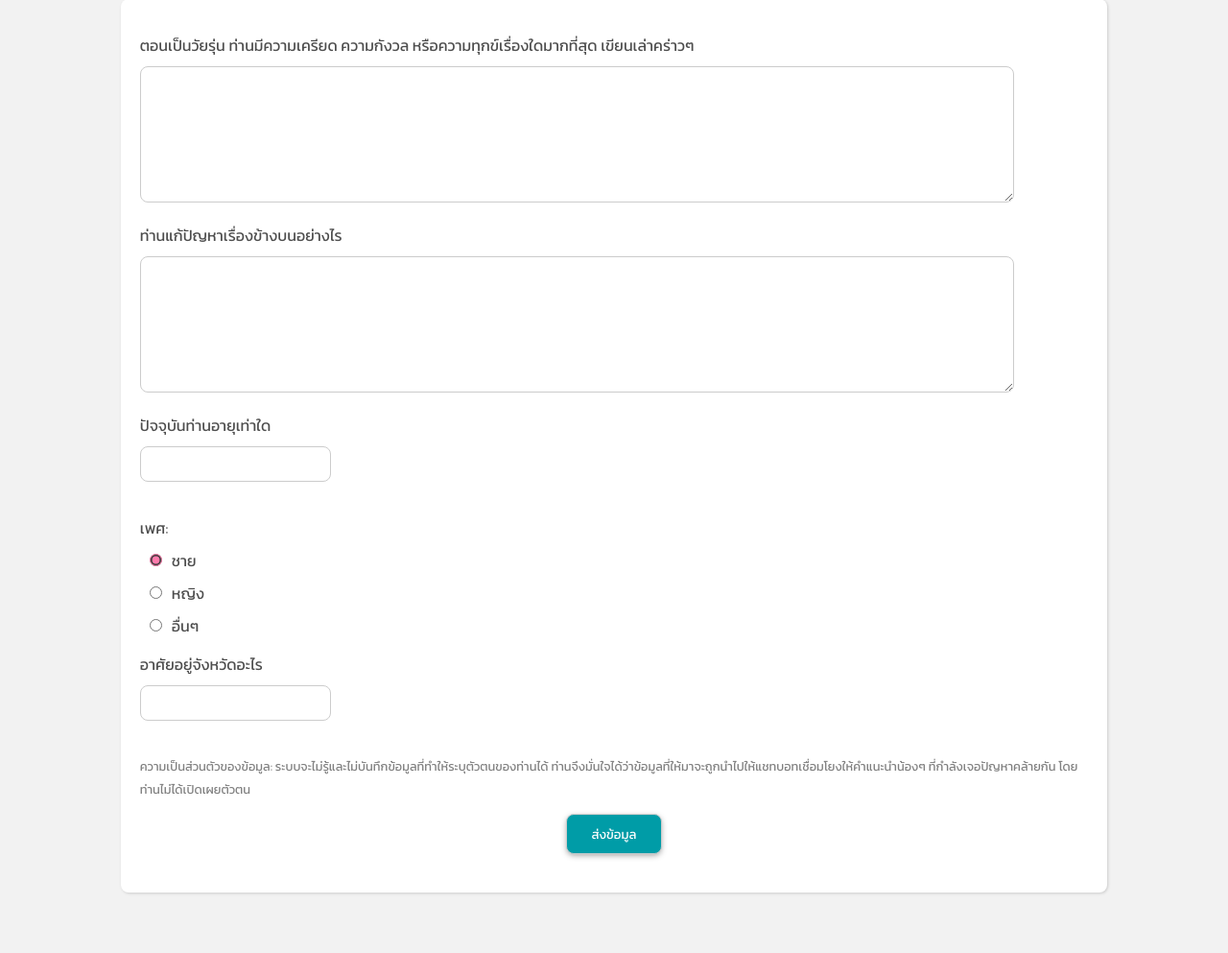
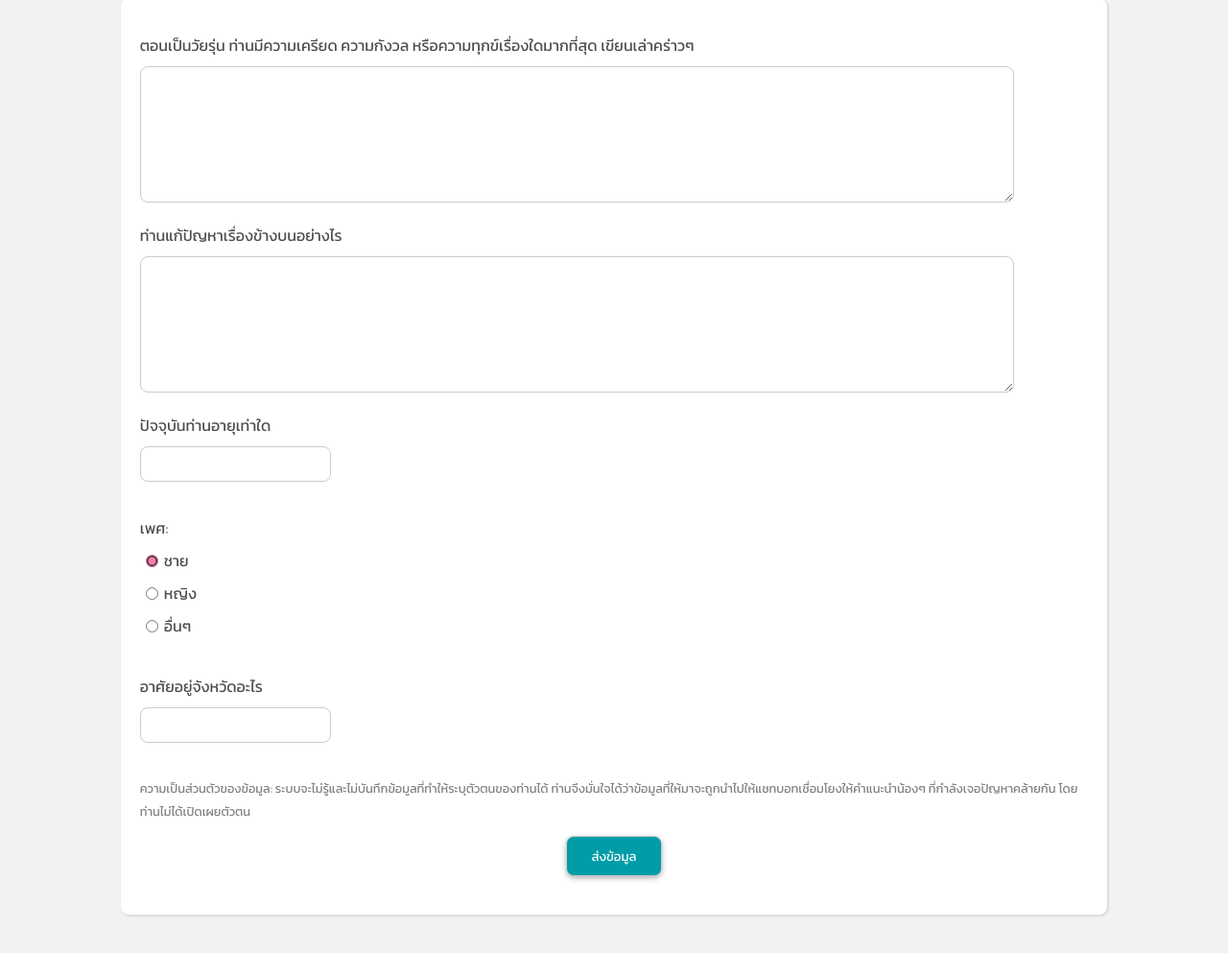
Before and after one commit to deepmatters/jaidee, a Flask app: page /donate in a window 1280 px wide. Shown: the part 784-1777 px from the top of the page at 96% size. Before the commit the page ends 1716 px from the top, so only its background shows below. Run offline with Flask 2, Linux system fonts and the light colour scheme.

Commit message:
Add clearfix to input radio #2

```diff
--- a/app/static/style.css
+++ b/app/static/style.css
@@ -296,9 +296,10 @@ input {
 }
 
 input[type="radio"] {
-    display: block;
     float: left;
-    margin: 5px 10px 10px 10px;
+    margin: 6px;
+    padding: 5px;
+    vertical-align: baseline;
     clear: both;
 }
 
--- a/app/templates/donate.html
+++ b/app/templates/donate.html
@@ -58,6 +58,7 @@
                             {{ choice }} {{ choice.label}}
                         {% endfor %}
                     </p>
+                    <div class="spacer-big"></div>
                     <p>
                         {{ form.province.label }}
                         {{ form.province() }}
```
